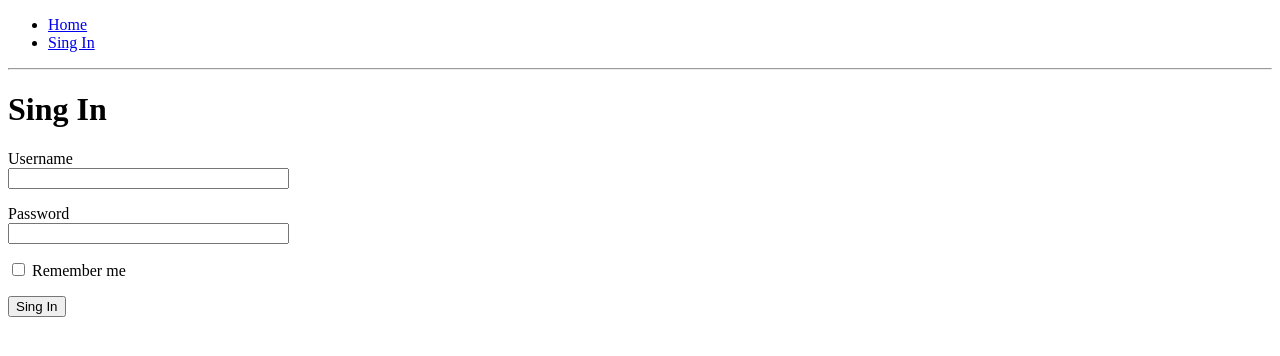
After one commit to elstds/flask_learn, a Flask app: page /login in a window 1280 px wide. The commit adds this page. Shown: the top 356 px of the page. Run offline with Flask 3, Linux system fonts and the light colour scheme.

Commit message:
forms added

```diff
--- a/app/__init__.py
+++ b/app/__init__.py
@@ -1,3 +1,7 @@
 from flask import Flask
+from config import Config
+
 app = Flask(__name__)
+app.config.from_object(Config)
+
 from app import routes
--- /dev/null
+++ b/app/forms.py
@@ -0,0 +1,9 @@
+from flask_wtf import FlaskForm
+from wtforms import StringField, PasswordField, SubmitField, BooleanField
+from wtforms.validators import DataRequired
+
+class LoginForm(FlaskForm):
+    username = StringField('Username', validators=[DataRequired()])
+    password = PasswordField('Password', validators=[DataRequired()])
+    remember_me = BooleanField('Remember me')
+    submit = SubmitField('Sing In')
--- a/app/routes.py
+++ b/app/routes.py
@@ -1,5 +1,6 @@
-from flask import render_template
+from flask import render_template, flash, redirect, url_for
 from app import app
+from app.forms import LoginForm
 
 @app.route('/')
 @app.route('/index')
@@ -18,3 +19,11 @@ def index():
         }
     ]
     return render_template('index.html', user=user, posts=posts)
+
+@app.route('/login', methods=['GET', 'POST'])
+def login():
+    form = LoginForm()
+    if form.validate_on_submit():
+        flash('Login requested for user {}, remember_me {}'.format(form.username.data, form.remember_me.data))
+        return redirect(url_for('index'))
+    return render_template('login.html', title='Sing In', form=form)
--- a/app/templates/base.html
+++ b/app/templates/base.html
@@ -12,12 +12,23 @@
             <nav>
                 <ul>
                     <li>
-                        <a href="/index">Home</a>
+                        <a href="{{ url_for('index') }}">Home</a>
+                    </li>
+                    <li>
+                        <a href="{{ url_for('login') }}">Sing In</a>
                     </li>
                 </ul>
             </nav>
         </header>
         <hr />
-        <main>{% block content %} {% endblock %}</main>
+        <main>
+            {% with messages = get_flashed_messages() %} {% if messages %}
+            <ul>
+                {% for message in messages %}
+                <li>{{ message }}</li>
+                {% endfor %}
+            </ul>
+            {% endif %} {% endwith %} {% block content %} {% endblock %}
+        </main>
     </body>
 </html>
--- /dev/null
+++ b/app/templates/login.html
@@ -0,0 +1,22 @@
+{% extends 'base.html' %} {% block content %}
+<h1>Sing In</h1>
+<form action="" method="post" novalidate>
+    {{ form.hidden_tag() }}
+    <p>
+        {{ form.username.label }} <br />
+        {{ form.username(size=32) }}<br />
+        {% for error in form.username.errors %}
+        <span style="color: red">{{ error }}</span>
+        {% endfor %}
+    </p>
+    <p>
+        {{ form.password.label }} <br />
+        {{ form.password(size=32) }} <br />
+        {% for error in form.password.errors %}
+        <span style="color: red">{{ error }}</span>
+        {% endfor %}
+    </p>
+    <p>{{ form.remember_me() }} {{ form.remember_me.label }}</p>
+    <p>{{ form.submit() }}</p>
+</form>
+{% endblock %}
--- /dev/null
+++ b/config.py
@@ -0,0 +1,4 @@
+import os
+
+class Config:
+    SECRET_KEY = os.environ.get("SECRET_KEY") or 'HumanRevolution'
```
